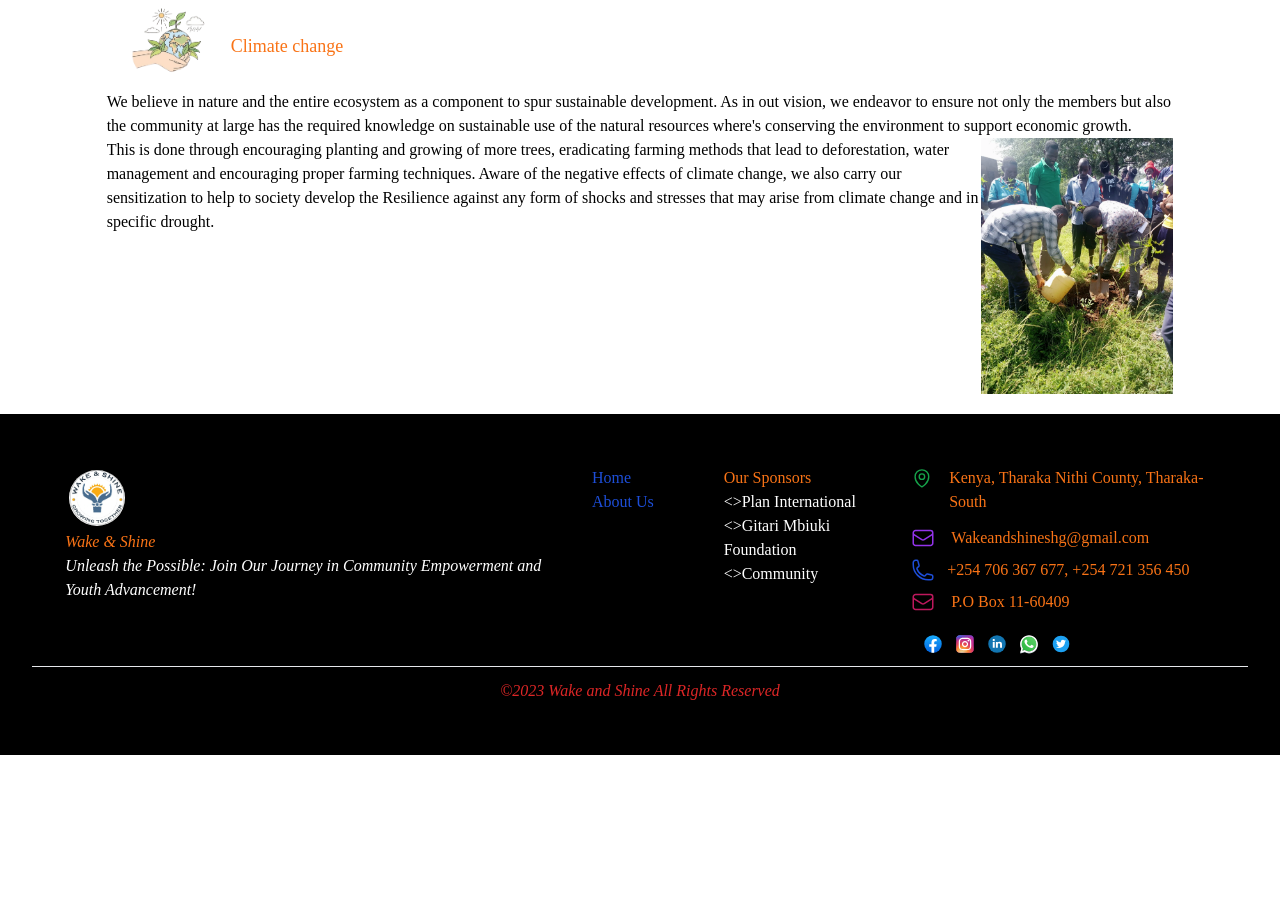
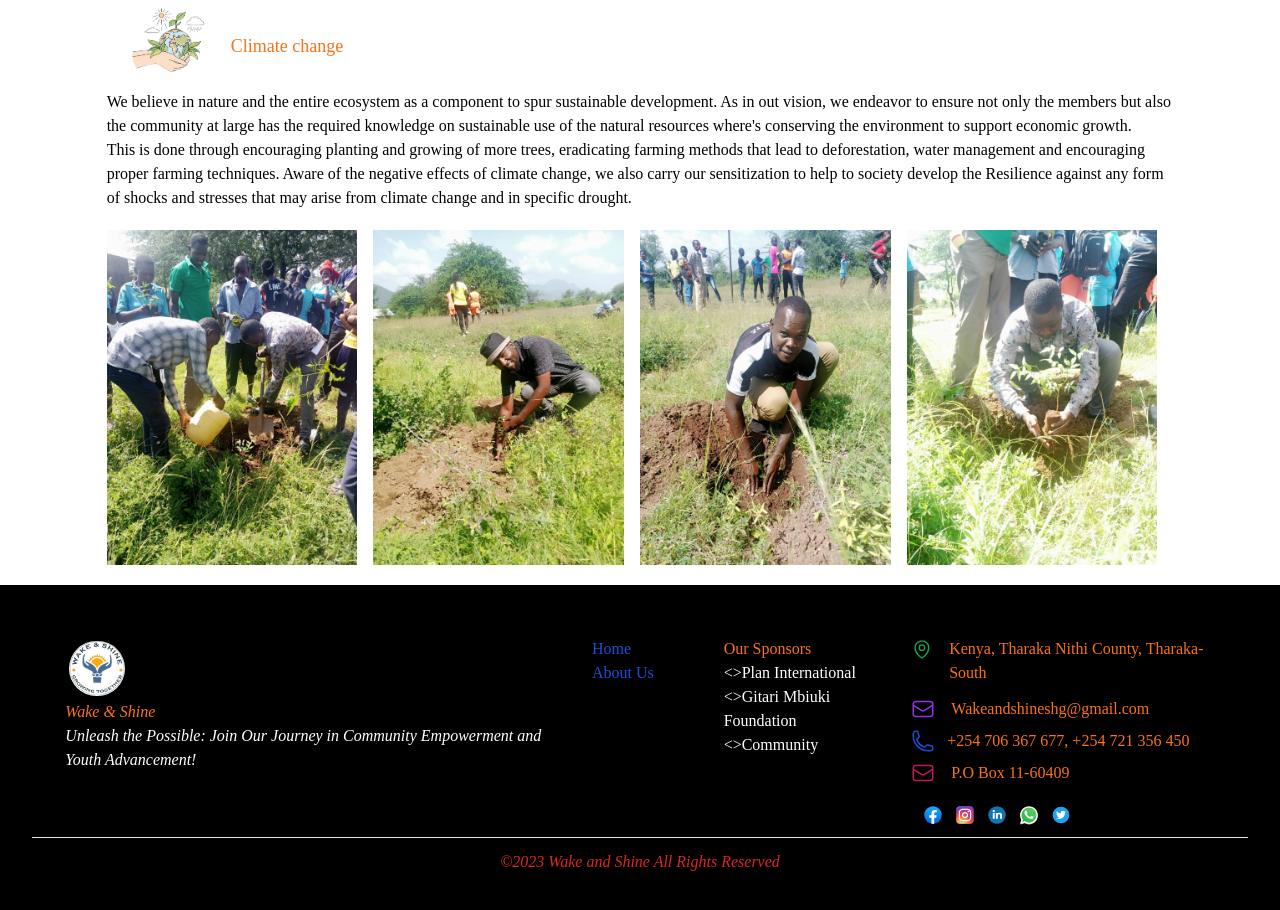
Before and after one commit to WilfredMutwiri/Wake-and-Shine, a website: page services.html in a window 1280 px wide. Shown: the part 1680-2590 px from the top of the page. Before the commit the page ends 2435 px from the top, so only its background shows below. Drawn offline with Linux system fonts and the light colour scheme.

Commit message:
First update

```diff
--- a/services.html
+++ b/services.html
@@ -117,7 +117,13 @@
                         our sensitization to help to society develop the Resilience against any
                         form of shocks and stresses that may arise from climate change and in specific drought.
                     </p>
-                    <img class="h-64 w-96 object-cover pt-5 md:pt-0" src="public/images/WhatsApp Image 2024-01-15 at 10.50.00 AM.webp">
+                    <!-- <img class="h-64 w-96 object-cover pt-5 md:pt-0" src="public/images/WhatsApp Image 2024-01-15 at 10.50.00 AM.webp"> -->
+                </div>
+                <div class="block md:grid grid-cols-4 pt-5">
+                    <img class="pr-4" src="public/images/WhatsApp Image 2024-01-15 at 10.50.00 AM.webp">
+                    <img class="pr-4 pt-5 md:pt-0" src="public/images/WhatsApp Image 2024-01-15 at 10.50.04 AM.webp">
+                    <img class="pr-4 pt-5 md:pt-0" src="public/images/WhatsApp Image 2024-01-15 at 10.50.02 AM.webp">
+                    <img class="pr-4 pt-5 md:pt-0" src="public/images/WhatsApp Image 2024-01-15 at 10.49.58 AM.webp">
                 </div>
             </div>
             </div>
```
Also changed, not shown: public/images/WhatsApp Image 2023-12-11 at 11.30.51 AM.jpeg (deleted), public/images/WhatsApp Image 2024-01-15 at 10.49.58 AM.webp (added), public/images/WhatsApp Image 2024-01-15 at 10.50.02 AM.webp (added), public/images/WhatsApp Image 2024-01-15 at 10.50.04 AM.webp (added), public/style.css.
